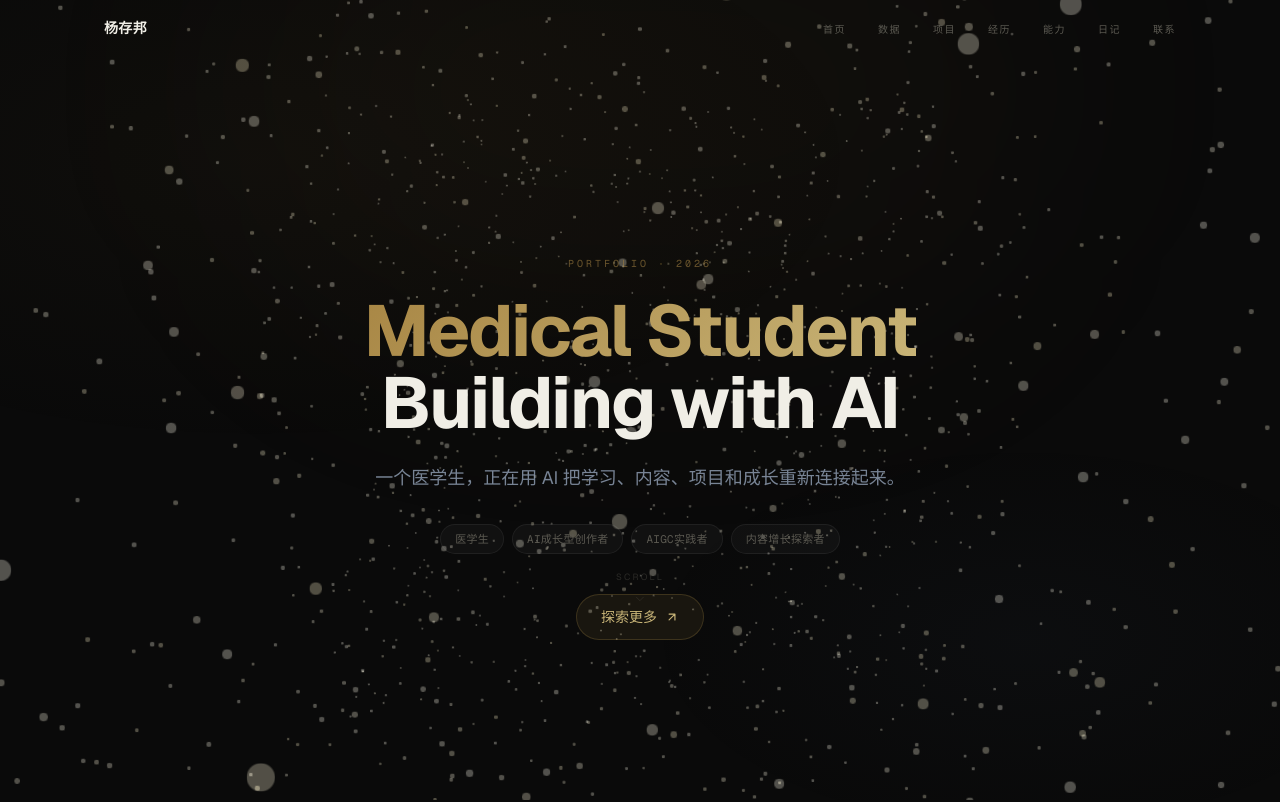
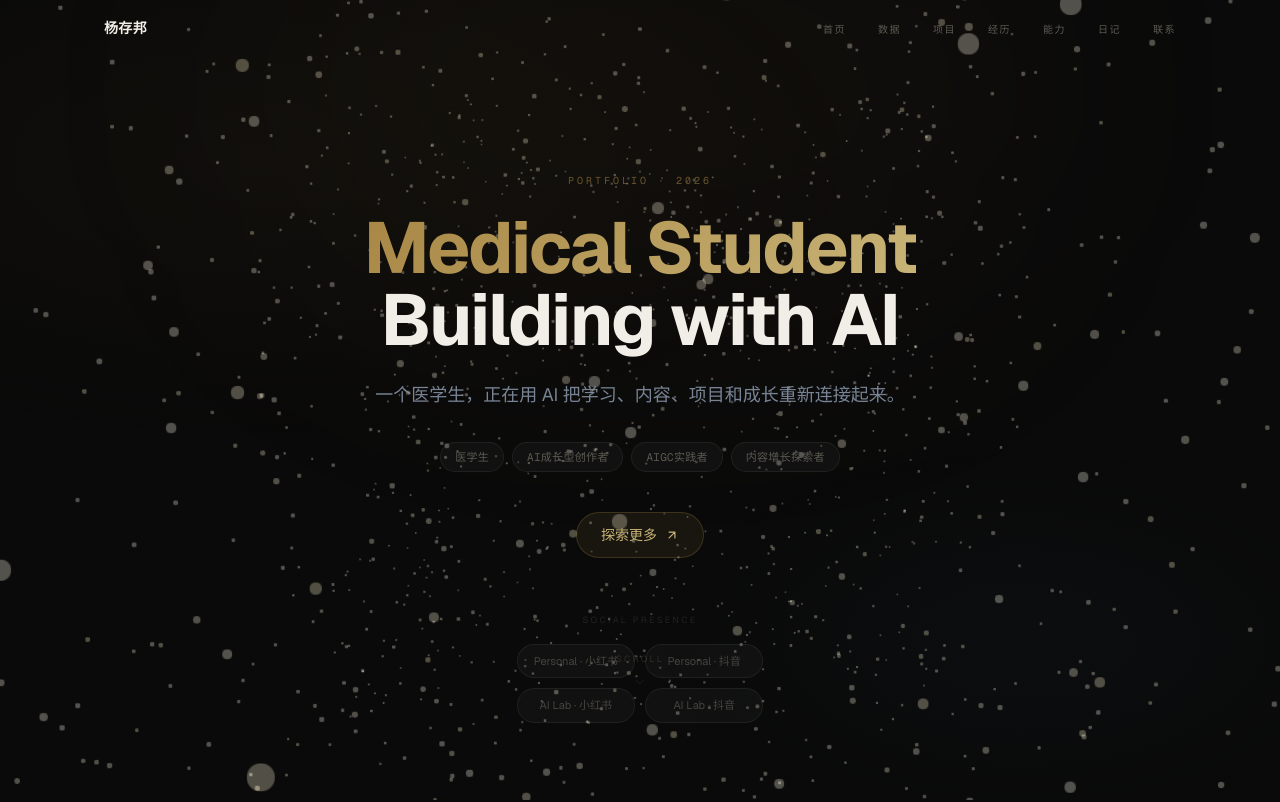
Before and after one commit to eelinico7-commits/entlify, a Next.js app: page / in a window 1280 px wide. Shown: the top 802 px of the page. Built offline with nearby package versions, Linux system fonts and the light colour scheme; no server answers; the database is empty.

Commit message:
feat: Hero 区新增 Social Presence 区域，展示小红书/抖音社交媒体链接

```diff
--- a/src/components/Hero.tsx
+++ b/src/components/Hero.tsx
@@ -77,6 +77,34 @@ export default function Hero() {
           </a>
         </motion.div>
 
+        {/* Social Presence */}
+        <motion.div
+          className="mt-14 flex flex-col items-center gap-4"
+          variants={heroItem}
+        >
+          <span className="text-[9px] tracking-[0.25em] text-text-muted/30 uppercase">
+            Social Presence
+          </span>
+          <div className="grid grid-cols-2 gap-2.5">
+            {[
+              { label: "Personal · 小红书", href: "https://www.xiaohongshu.com/user/profile/5f28f8e00000000001009073" },
+              { label: "Personal · 抖音", href: "https://v.douyin.com/5wuLdsXZs24/" },
+              { label: "AI Lab · 小红书", href: "https://xhslink.com/m/7G3CNeXCu3W" },
+              { label: "AI Lab · 抖音", href: "https://v.douyin.com/Vs4peyUk8sw/" },
+            ].map((link) => (
+              <a
+                key={link.href}
+                href={link.href}
+                target="_blank"
+                rel="noopener noreferrer"
+                className="inline-flex items-center justify-center gap-1.5 rounded-full border border-white/[0.06] bg-white/[0.03] px-4 py-2 text-[11px] text-text-muted/70 transition-all duration-300 hover:border-accent-primary/30 hover:text-accent-primary/80 hover:shadow-[0_0_20px_rgba(168,134,68,0.12)]"
+              >
+                {link.label}
+              </a>
+            ))}
+          </div>
+        </motion.div>
+
         {/* Scroll indicator */}
         <motion.div
           className="absolute bottom-10 left-1/2 -translate-x-1/2"
```
